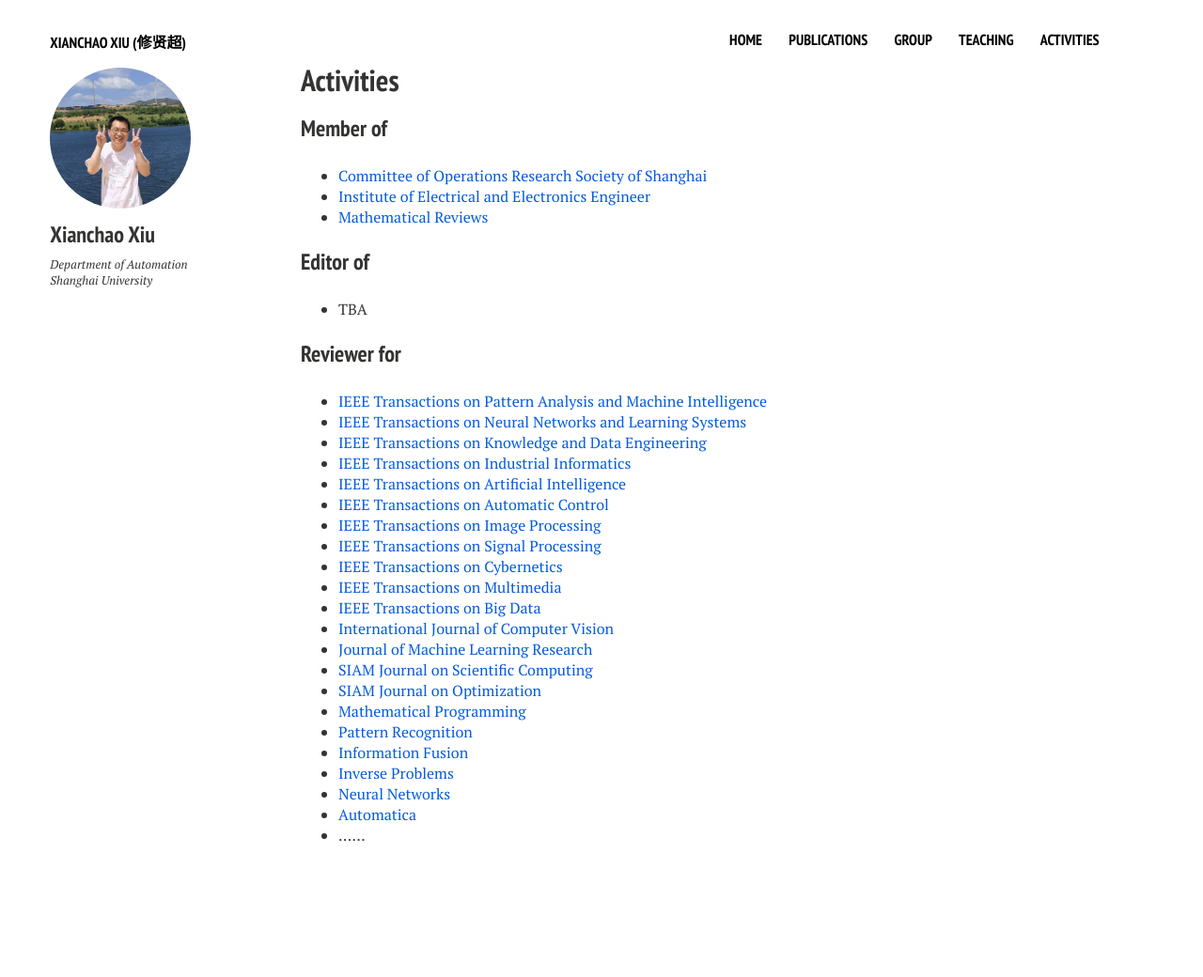
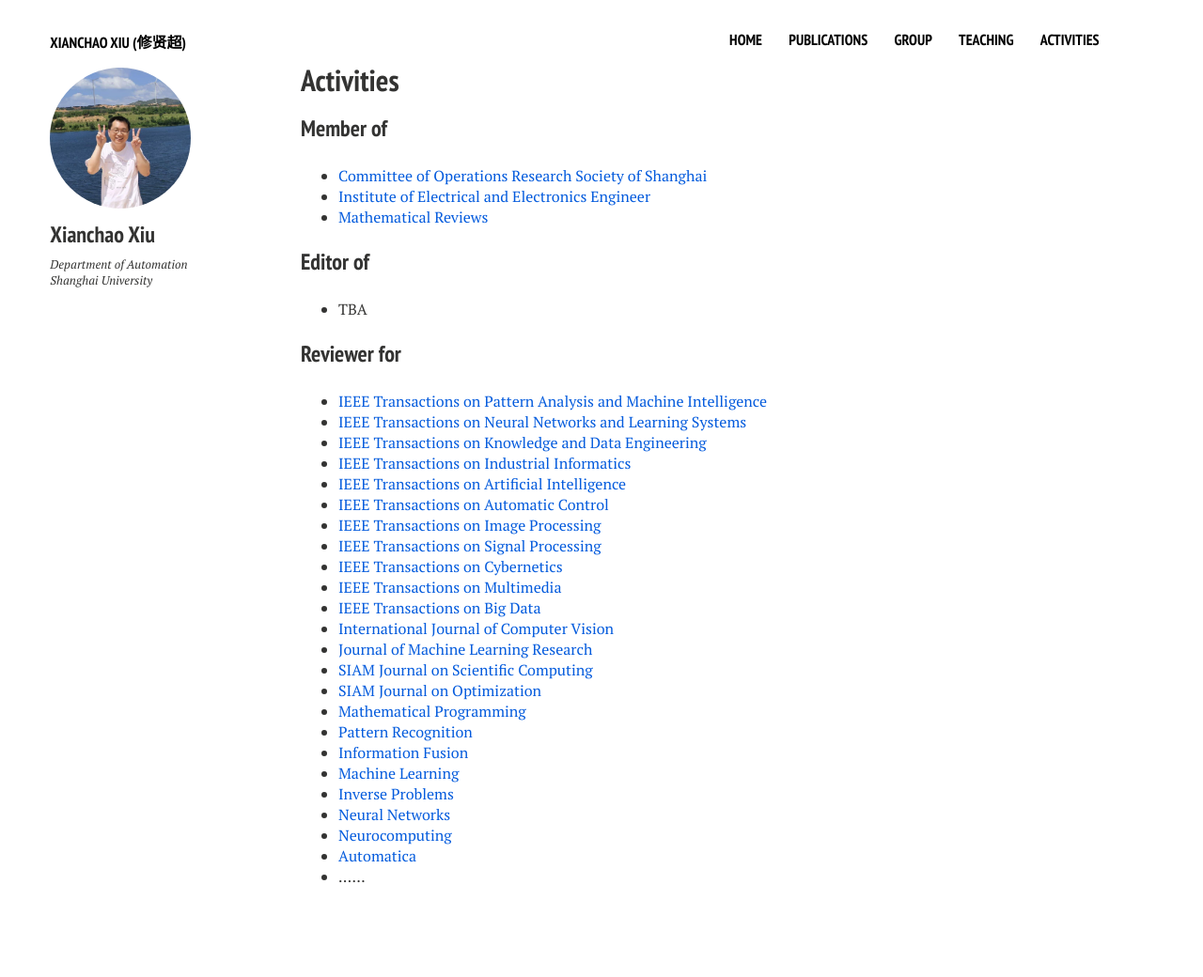
Before and after one commit to xianchaoxiu/xianchaoxiu.github.io, a Jekyll site: the page built from activities/index.md, in a window 1280 px wide. Shown: the whole page at 94% size. Built offline with Jekyll 4.4.1, drawn with Linux system fonts in a browser that asks for light colours; nearby versions of some CDN libraries; before the commit the page ends 996 px from its top, so only the background shows below that.

Commit message:
Update index.md

```diff
--- a/activities/index.md
+++ b/activities/index.md
@@ -36,8 +36,10 @@ share: false
 * <a href="https://www.siam.org/publications/siam-journals/siam-journal-on-optimization/" class="textlink" target="_blank">SIAM Journal on Optimization</a> <br>
 * <a href="https://link.springer.com/journal/10107" class="textlink" target="_blank">Mathematical Programming</a> <br>
 * <a href="https://www.sciencedirect.com/journal/pattern-recognition" class="textlink" target="_blank">Pattern Recognition</a> <br>
-* <a href="https://www.sciencedirect.com/journal/information-fusion" class="textlink" target="_blank">Information Fusion</a> <be>
+* <a href="https://www.sciencedirect.com/journal/information-fusion" class="textlink" target="_blank">Information Fusion</a> <br>
+* <a href="https://link.springer.com/journal/10994" class="textlink" target="_blank">Machine Learning</a> <br>
 * <a href="https://iopscience.iop.org/journal/0266-5611" class="textlink" target="_blank">Inverse Problems</a> <br>
 * <a href="https://www.sciencedirect.com/journal/neural-networks" class="textlink" target="_blank">Neural Networks</a> <br>
+* <a href="https://www.sciencedirect.com/journal/neurocomputing" class="textlink" target="_blank">Neurocomputing</a> <br>
 * <a href="https://www.sciencedirect.com/journal/automatica" class="textlink" target="_blank">Automatica</a> <br>
 * ......
```
